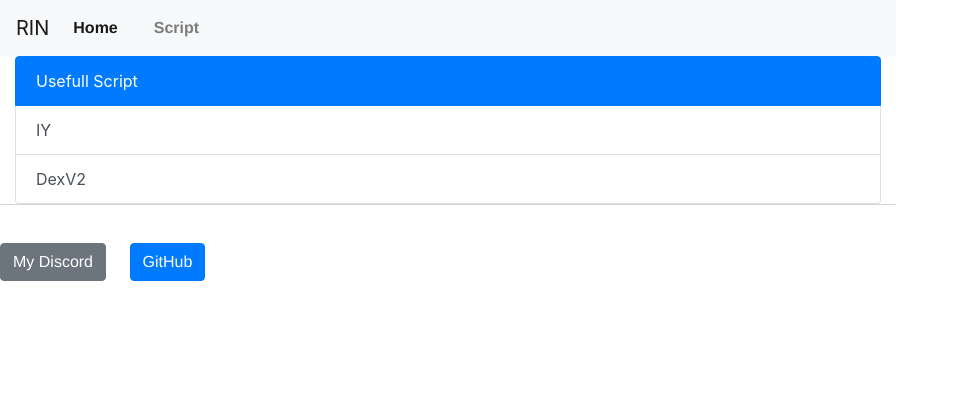
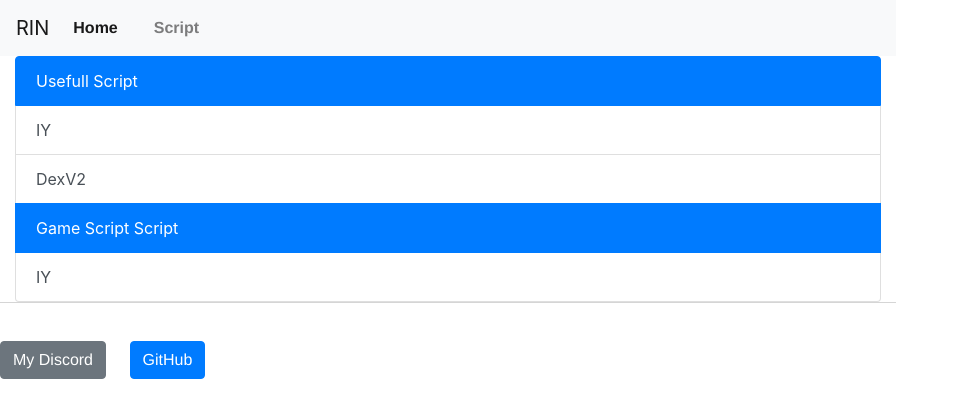
Before and after one commit to zeeterv/rinweb, a Jekyll site: the page built from script.html, in a window 1280 px wide. Shown: the top 418 px of the page, without its empty margins (0-959 px from the left). Built offline with Jekyll 4.4.1, drawn with Linux system fonts in a browser that asks for light colours.

Commit message:
Auto play RB

```diff
--- a/script.html
+++ b/script.html
@@ -8,4 +8,9 @@ title: RIN"me#4555 Scripts Keeper
   </a>
   <a href="https://raw.githubusercontent.com/zeeterv/zeeterv.github.io/main/SS/%23Infinite%20Yield.lua" class="list-group-item list-group-item-action">IY</a>
   <a href="https://raw.githubusercontent.com/zeeterv/zeeterv.github.io/main/SS/%23DEX%20V2.lua" class="list-group-item list-group-item-action">DexV2</a>
+
+  <a href="#" class="list-group-item list-group-item-action active">
+    Game Script Script
+  </a>
+  <a href="https://raw.githubusercontent.com/zeeterv/zeeterv.github.io/main/SS/Robeats%20AutoPlay.lua" class="list-group-item list-group-item-action">IY</a>
 </div>
```
